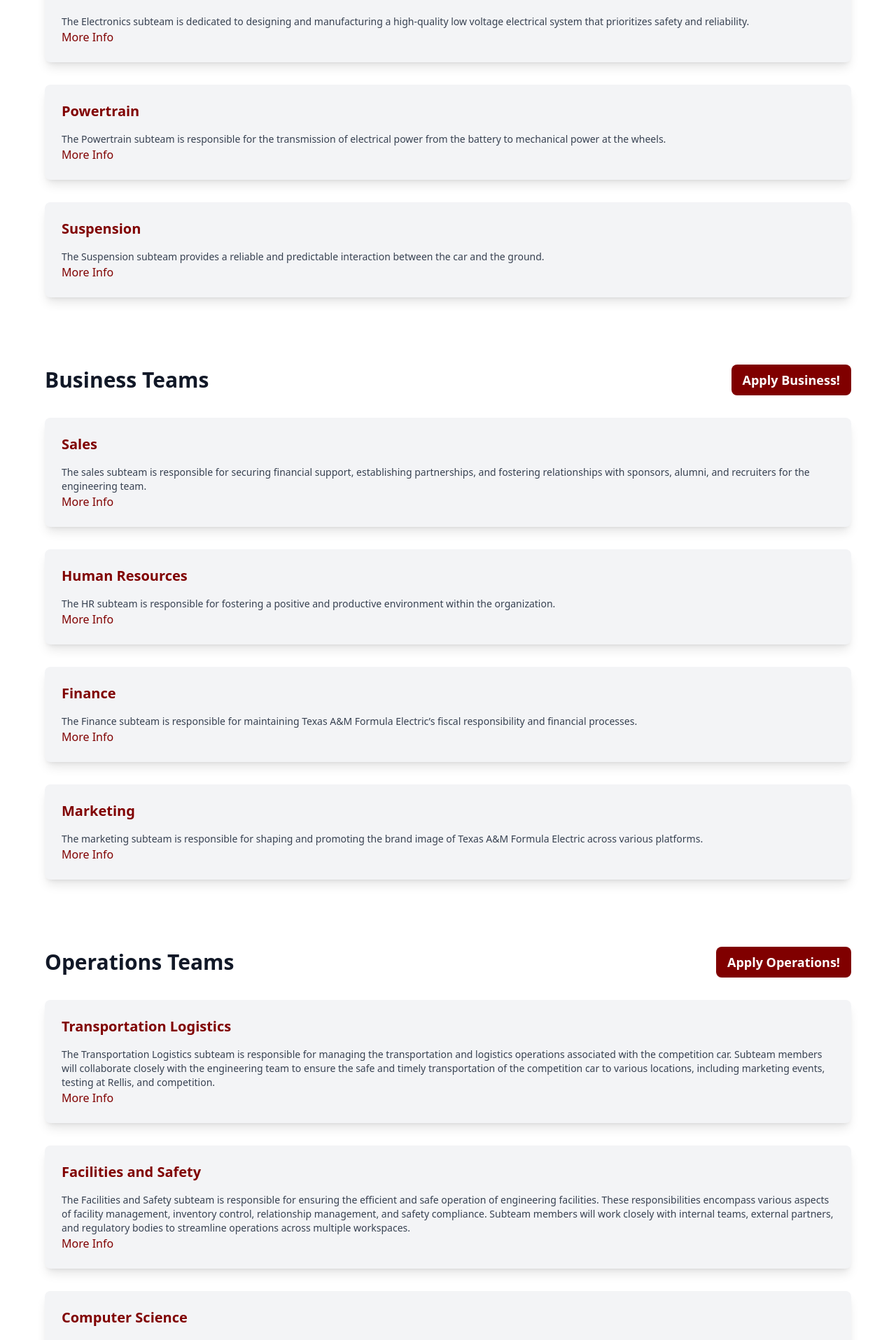
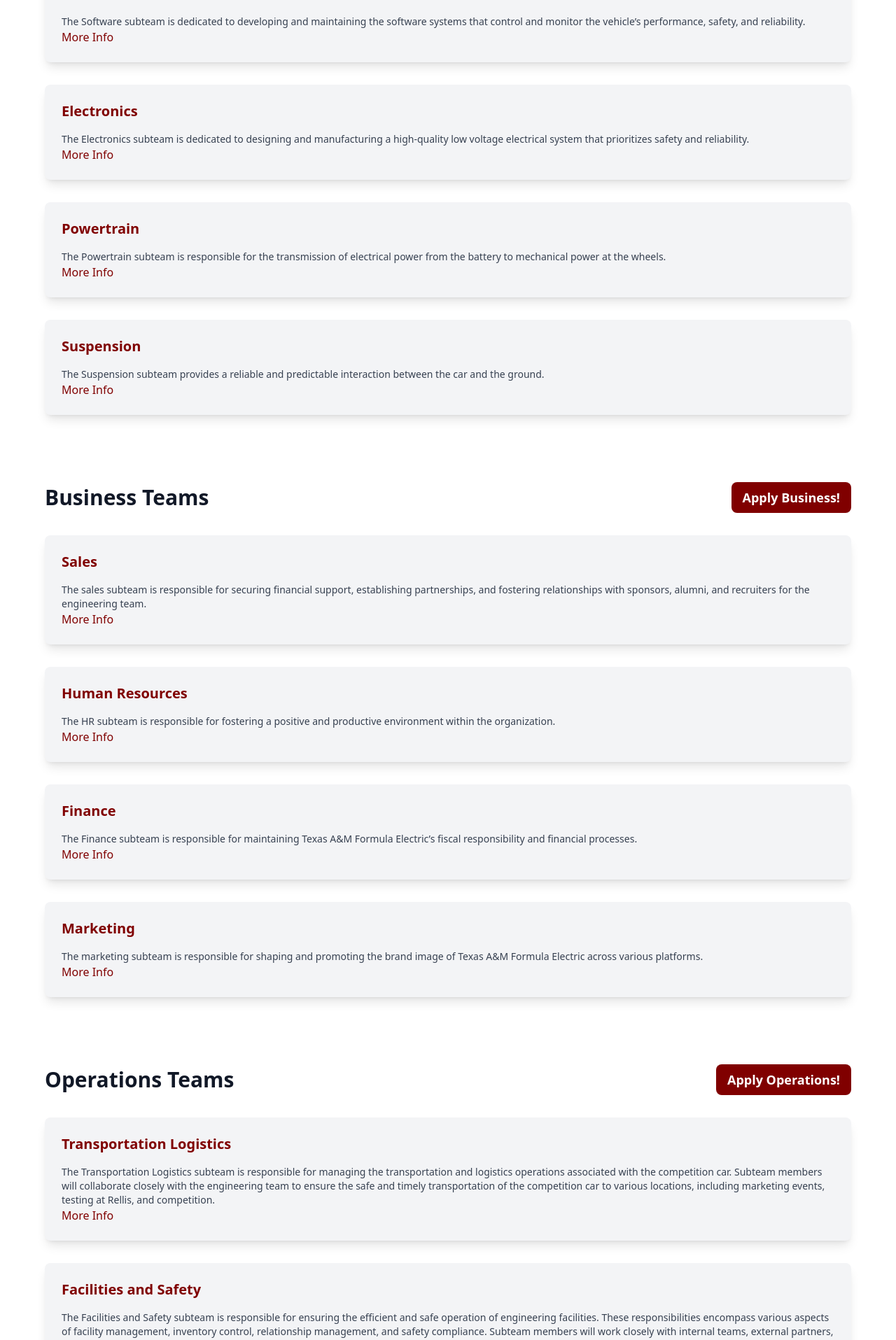
Before and after one commit to tamu-formula-cs/FSAE-EV-Site, a React (Vite) app: page /recruiting in a window 1280 px wide. Shown: the part 2421-4336 px from the top of the page at 70% size. Built offline with nearby package versions, Linux system fonts and the light colour scheme.

Commit message:
potential cs to engineering shift

```diff
--- a/src/pages/recruiting/recruiting.jsx
+++ b/src/pages/recruiting/recruiting.jsx
@@ -182,6 +182,17 @@ export default function Recruiting() {
                         />
 
                         <TeamCard
+                            title="Software"
+                            description="The Software subteam is dedicated to developing and maintaining the software systems that control and monitor the vehicle’s performance, safety, and reliability."
+                            responsibilities={[
+                                "Development of embedded software for vehicle control systems",
+                                "Integration of sensors and actuators with vehicle control systems",
+                                "Development of data acquisition and telemetry systems",
+                                "Development of simulation tools for vehicle performance analysis"
+                            ]}
+                        />
+
+                        <TeamCard
                             title="Electronics"
                             description="The Electronics subteam is dedicated to designing and manufacturing a high-quality low voltage electrical system that prioritizes safety and reliability."
                             responsibilities={[
@@ -313,19 +324,7 @@ export default function Recruiting() {
                             ]}
                         />
 
-                        <TeamCard
-                            title="Computer Science"
-                            description="The Computer Science subteam will be an integral part of interdisciplinary projects, collaborating closely with both engineering and business teams. The subteam’s primary focus will be on developing solutions that leverage automation, machine learning, and data analysis to address various challenges faced by the organization."
-                            responsibilities={[
-                                "Work collaboratively in small groups of 4-5 individuals to conceptualize, design, and implement software solutions that meet the project objectives",
-                                "Develop robust and scalable software solutions, with a particular emphasis on automation, machine learning algorithms, and data analysis techniques",
-                                "Maintain and continue to develop the Electric Vehicle team’s website",
-                                "Take ownership of documenting all aspects of the software development process, including architecture, codebase, APIs, data models, and algorithms",
-                                "Ensure that documentation is clear, comprehensive, and accessible to both technical and non-technical stakeholders",
-                                "Conduct thorough testing and debugging of software to identify and rectify any defects or inconsistencies",
-                                "Actively seek opportunities to enhance existing processes, tools, and methodologies to improve efficiency and effectiveness"
-                            ]}
-                        />
+
                     </div>
                 </section>
 
```
